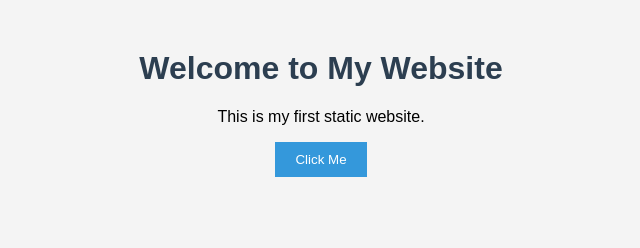
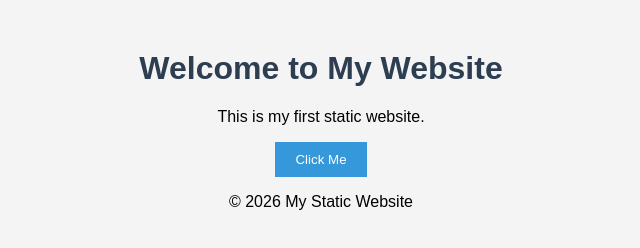
Before and after one commit to alanks002/my_static_website, a plain HTML site: page index.html in a window 1280 px wide. Shown: the whole page, without its empty margins (319-959 px from the left). Drawn offline with Linux system fonts and the light colour scheme.

Commit message:
added the footer section

```diff
--- a/index.html
+++ b/index.html
@@ -12,5 +12,9 @@
     <button onclick="showMessage()">Click Me</button>
 
     <script src="script.js"></script>
+
+<footer>
+  <p>© 2026 My Static Website</p>
+</footer>
 </body>
 </html>
```
